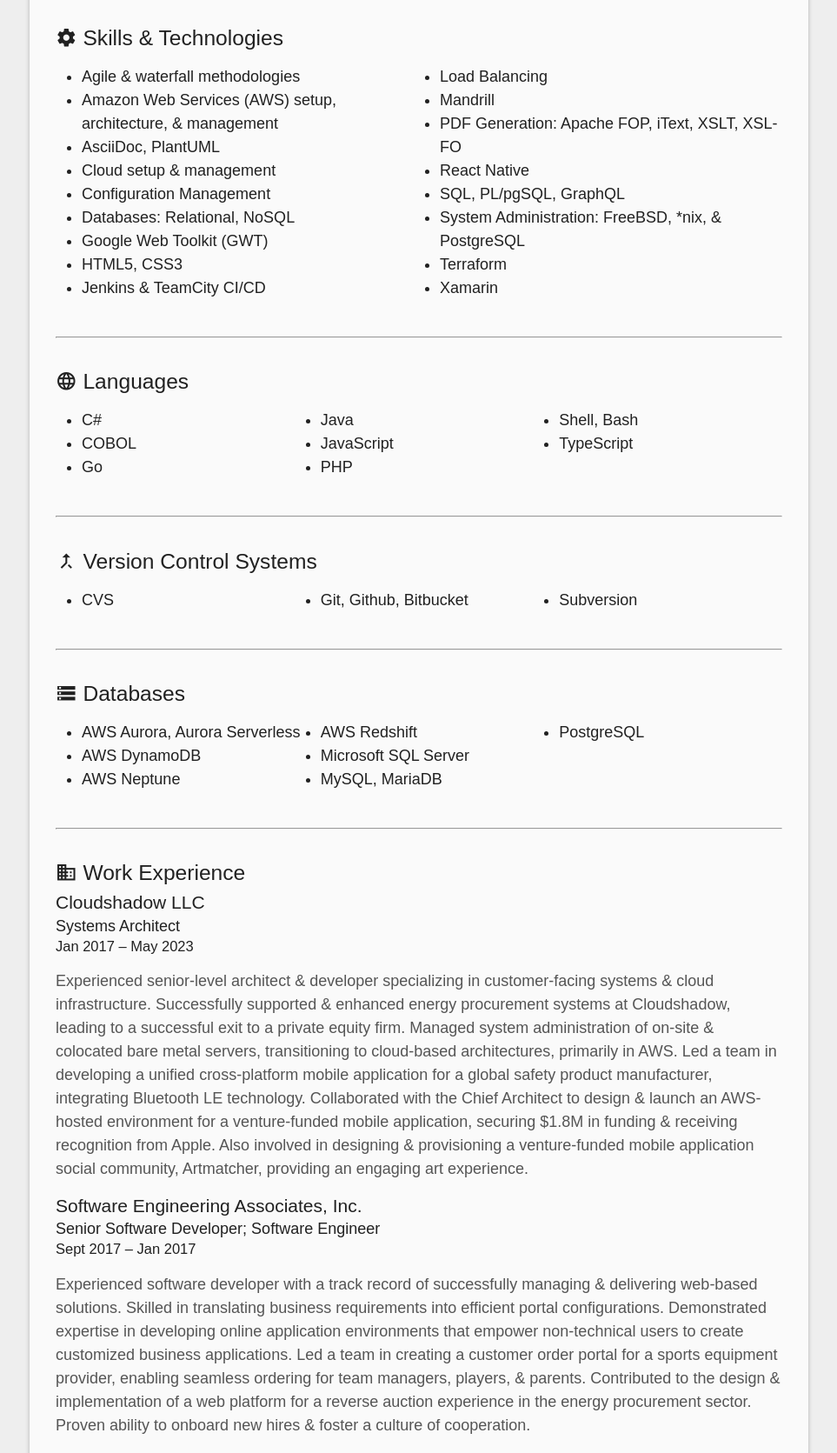
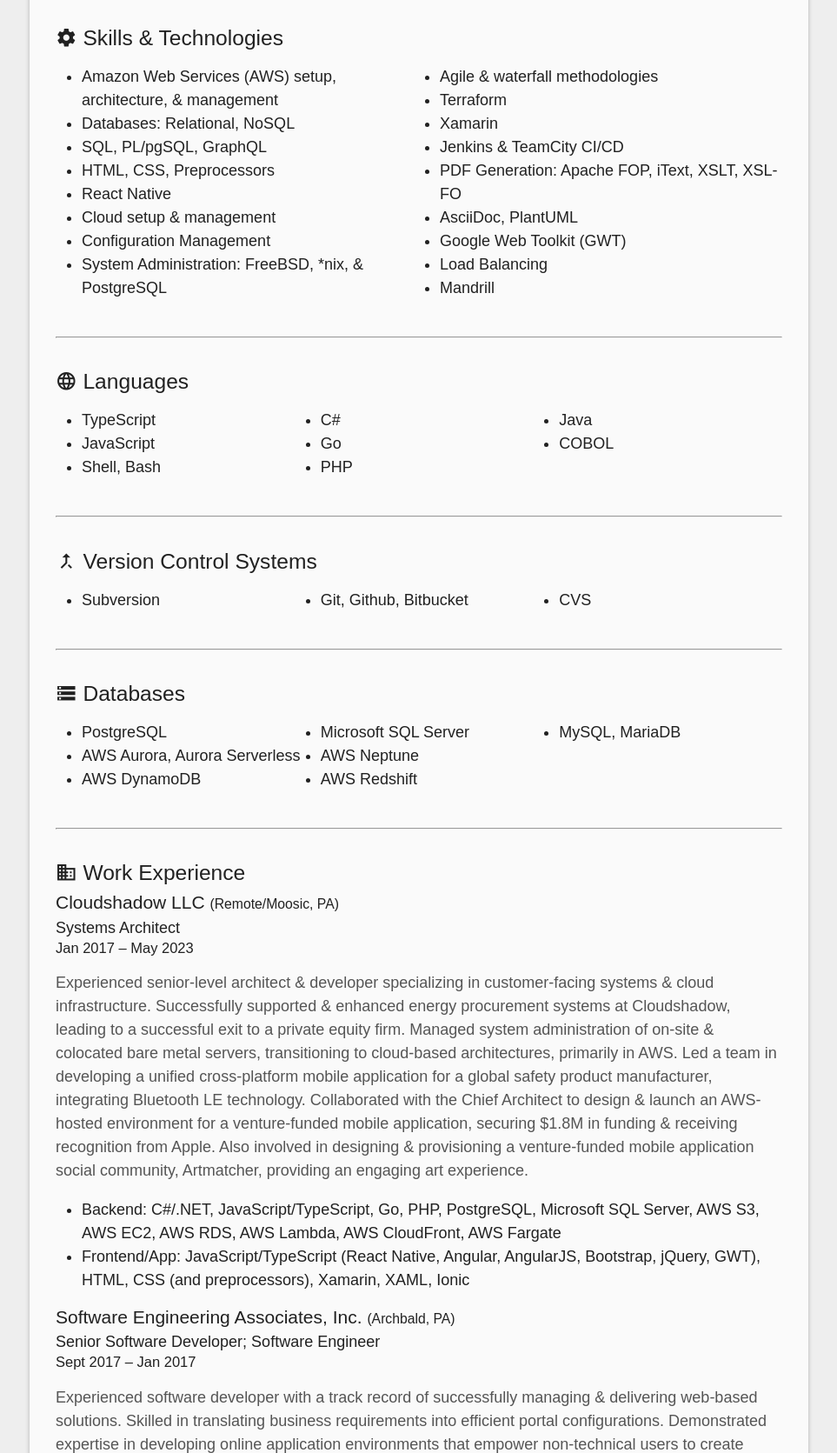
Before and after one commit to erictallman/erictallman.github.io, a plain HTML site: page index.html in a window 1280 px wide. Shown: the part 711-2382 px from the top of the page at 87% size, without its empty margins (158-1121 px from the left). Drawn offline with Linux system fonts and the light colour scheme.

Commit message:
reorder skills, languages; add backend/frontend specific notes to company positions

```diff
--- a/index.html
+++ b/index.html
@@ -57,23 +57,25 @@
 
 							<div>
 								<ul>
-									<li>Agile &amp; waterfall methodologies</li>
+
 									<li>Amazon Web Services (AWS) setup, architecture, &amp; management</li>
-									<li>AsciiDoc, PlantUML</li>
+									<li>Databases: Relational, NoSQL</li>
+									<li>SQL, PL/pgSQL, GraphQL</li>
+									<li>HTML, CSS, Preprocessors</li>
+									<li>React Native</li>
 									<li>Cloud setup &amp; management</li>
 									<li>Configuration Management</li>
-									<li>Databases: Relational, NoSQL</li>
+									<li>System Administration: FreeBSD, *nix, &amp; PostgreSQL</li>
+									<li>Agile &amp; waterfall methodologies</li>
+									<li>Terraform</li>
+									<li>Xamarin</li>
+									<li>Jenkins &amp; TeamCity CI/CD</li>
+									<li>PDF Generation: Apache FOP, iText, XSLT, XSL-FO</li>
+									<li>AsciiDoc, PlantUML</li>
 									<li>Google Web Toolkit (GWT)</li>
-									<li>HTML5, CSS3</li>
-									<li>Jenkins &amp; TeamCity CI/CD</li>
 									<li>Load Balancing</li>
 									<li>Mandrill</li>
-									<li>PDF Generation: Apache FOP, iText, XSLT, XSL-FO</li>
-									<li>React Native</li>
-									<li>SQL, PL/pgSQL, GraphQL</li>
-									<li>System Administration: FreeBSD, *nix, &amp; PostgreSQL</li>
-									<li>Terraform</li>
-									<li>Xamarin</li>
+
 								</ul>
 							</div>
 						</section> <!-- /#skills-and-tech -->
@@ -84,14 +86,14 @@
 							<h3><i class="mdi-action-language"></i> Languages</h3>
 							<div>
 								<ul>
+									<li>TypeScript</li>
+									<li>JavaScript</li>
+									<li>Shell, Bash</li>
 									<li>C#</li>
+									<li>Go</li>
+									<li>PHP</li>
+									<li>Java</li>
 									<li>COBOL</li>
-									<li>Go</li>
-									<li>Java</li>
-									<li>JavaScript</li>
-									<li>PHP</li>
-									<li>Shell, Bash</li>
-									<li>TypeScript</li>
 								</ul>
 							</div>
 						</section> <!-- /#languages -->
@@ -102,9 +104,9 @@
 							<h3><i class="mdi-editor-merge-type"></i> Version Control Systems</h3>
 							<div>
 								<ul>
+									<li>Subversion</li>
+									<li>Git, Github, Bitbucket</li>
 									<li>CVS</li>
-									<li>Git, Github, Bitbucket</li>
-									<li>Subversion</li>
 								</ul>
 							</div>
 						</section> <!-- /#vcs -->
@@ -115,13 +117,13 @@
 							<h3><i class="mdi-device-storage"></i> Databases</h3>
 							<div>
 								<ul>
+									<li>PostgreSQL</li>
 									<li>AWS Aurora, Aurora Serverless</li>
 									<li>AWS DynamoDB</li>
+									<li>Microsoft SQL Server</li>
 									<li>AWS Neptune</li>
 									<li>AWS Redshift</li>
-									<li>Microsoft SQL Server</li>
 									<li>MySQL, MariaDB</li>
-									<li>PostgreSQL</li>
 								</ul>
 							</div>
 						</section> <!-- /#dbs -->
@@ -132,20 +134,28 @@
 							<h3 class="left-align"><i class="mdi-communication-business"></i> Work Experience</h3>
 
 							<div>
-								<h4 class="left-align">Cloudshadow LLC</h4>
+								<h4 class="left-align">Cloudshadow LLC <small>(Remote/Moosic, PA)</small></h4>
 								<h5>Systems Architect</h5>
 								<h6>Jan 2017 &ndash; May 2023</h6>
 								<div>
 									<p>Experienced senior-level architect &amp; developer specializing in customer-facing systems &amp; cloud infrastructure. Successfully supported &amp; enhanced energy procurement systems at Cloudshadow, leading to a successful exit to a private equity firm. Managed system administration of on-site &amp; colocated bare metal servers, transitioning to cloud-based architectures, primarily in AWS. Led a team in developing a unified cross-platform mobile application for a global safety product manufacturer, integrating Bluetooth LE technology. Collaborated with the Chief Architect to design &amp; launch an AWS-hosted environment for a venture-funded mobile application, securing $1.8M in funding &amp; receiving recognition from Apple. Also involved in designing &amp; provisioning a venture-funded mobile application social community, Artmatcher, providing an engaging art experience.</p>
+									<ul>
+										<li><strong>Backend:</strong> C#/.NET, JavaScript/TypeScript, Go, PHP, PostgreSQL, Microsoft SQL Server, AWS S3, AWS EC2, AWS RDS, AWS Lambda, AWS CloudFront, AWS Fargate</li>
+										<li><strong>Frontend/App:</strong> JavaScript/TypeScript (React Native, Angular, AngularJS, Bootstrap, jQuery, GWT), HTML, CSS (and preprocessors), Xamarin, XAML, Ionic</li>
+									</ul>
 								</div>
 							</div>
 
 							<div>
-								<h4 class="left-align">Software Engineering Associates, Inc.</h4>
+								<h4 class="left-align">Software Engineering Associates, Inc. <small>(Archbald, PA)</small></h4>
 								<h5>Senior Software Developer; Software Engineer</h5>
 								<h6>Sept 2017 &ndash; Jan 2017</h6>
 								<div>
 									<p>Experienced software developer with a track record of successfully managing &amp; delivering web-based solutions. Skilled in translating business requirements into efficient portal configurations. Demonstrated expertise in developing online application environments that empower non-technical users to create customized business applications. Led a team in creating a customer order portal for a sports equipment provider, enabling seamless ordering for team managers, players, &amp; parents. Contributed to the design &amp; implementation of a web platform for a reverse auction experience in the energy procurement sector. Proven ability to onboard new hires &amp; foster a culture of cooperation.</p>
+									<ul>
+										<li><strong>Backend:</strong> Go, PHP, PostgreSQL, FreeBSD, Terraform, AWS CloudFormation, AWS S3, AWS EC2, AWS RDS, .NET</li>
+										<li><strong>Frontend/App:</strong> JavaScript (Angular, AngularJS, Bootstrap, jQuery, GWT), HTML, CSS (and preprocessors), Xamarin, XAML, Ionic</li>
+									</ul>
 								</div>
 							</div>
 
@@ -159,8 +169,8 @@
 							<div>
 								<h4 class="left-align">Artmatcher</h4>
 								<ul>
-									<li>Senior developer, systems architect &amp; system administrator for the mobile-first multi-sided social &amp; education application</li>
-									<li>Designed from the ground up using a plethora of AWS Cloud services</li>
+									<li>Senior developer, systems architect &amp; system administrator for the mobile-first multi-sided social &amp; education application boasting partnerships with 25 museums, eight air fairs, and tens of thousands of artists and galleries worldwide</li>
+									<li>Architected &amp; implemented from the ground up using dozens of AWS Cloud services &amp; technologies</li>
 									<li>Lead Android developer &amp; release manager for the React Native based application</li>
 									<li>The Artmatcher team was selected in 2022 as an alternate in the Social and Culture category for the 14th annual SXSW Pitch</li>
 								</ul>
```
